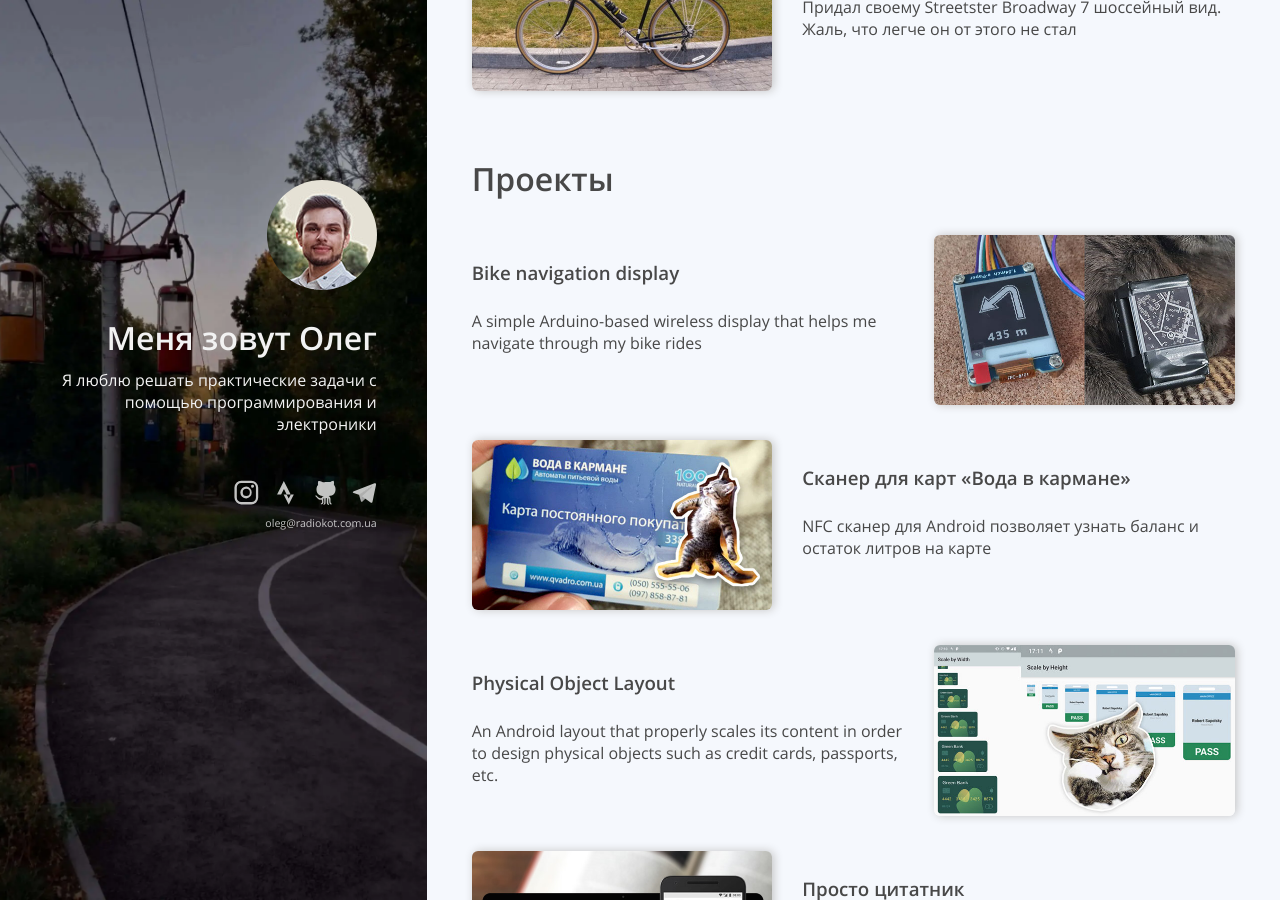
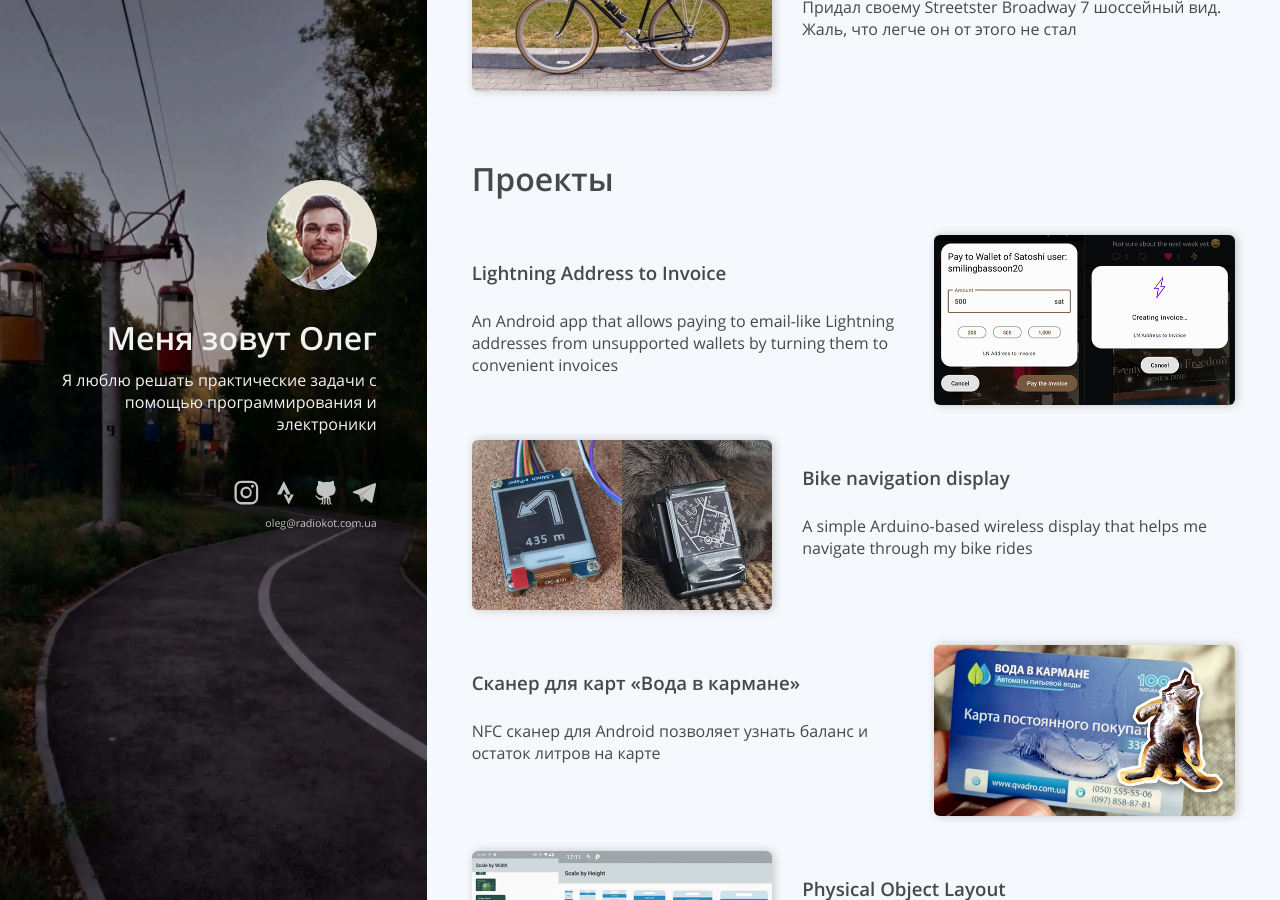
Before and after one commit to Radiokot/website, a Jekyll site: the page built from index.html, in a window 1280 px wide and 900 px high, scrolled down 1367 px. Built offline with Jekyll 4.4.1, drawn with Linux system fonts in a browser that asks for light colours.

Commit message:
Add Lightning Address to Invoice

```diff
--- a/_config.yml
+++ b/_config.yml
@@ -9,6 +9,7 @@ collections:
     output: true
     permalink: /p/:title
     order:
+      - ln-addr-to-invoice.html
       - bike-nav-display.html
       - voda.html
       - physical-object-layout.html
--- /dev/null
+++ b/_projects/ln-addr-to-invoice.html
@@ -0,0 +1,39 @@
+---
+title: Lightning Address to Invoice
+description: An Android app that allows paying to email-like Lightning addresses from unsupported wallets by turning them to convenient invoices
+author: oleg_en
+background_color: "#212121"
+---
+<p>
+    <span itemprop="description">Some popular Bitcoin Lightning wallets, like Muun or Blue Wallet,
+        don't support email-like Lightning addresses. This app allows paying to such
+        addresses by turning them to convenient invoices.</span> For me, it is helpful
+        when zapping and tipping in Nostr.
+</p>
+<div class="video-container">
+    <iframe
+        src="https://www.youtube.com/embed/FMpSQ-l64Cw?color=white&modestbranding=1&rel=0"
+        frameborder="0"
+        allow="accelerometer; autoplay; encrypted-media; gyroscope; picture-in-picture"
+        allowfullscreen></iframe>
+</div>
+<p>To use the app, click on the Lightning address link (like tip or zap in
+    Nostr) and select "LN Address to Invoice" app. Follow the instructions and then
+    pay the invoice with your favorite wallet.</p>
+<p>The app doesn't add any extra fee to your payment.</p>
+<center>
+    <a
+        itemprop="downloadUrl"
+        class="button"
+        href="https://play.google.com/store/apps/details?id=ua.com.radiokot.lnaddr2invoice"
+        target="_blank">Download from Google Play</a>
+    <a
+        class="button"
+        href="https://github.com/Radiokot/ln-addr-to-invoice"
+        target="_blank">Code on GitHub</a>
+    <br/<br/>
+    <a
+        class="button"
+        href="lightning:oleg@radiokot.com.ua">{% include emoji.html name = 'lightning' actual = '⚡' %} Send me a tip</a>
+</center>
+<br/><br/><br/>
```
Also changed, not shown: assets/img/emoji/lightning.svg (added), assets/img/projects/ln-addr-to-invoice/bg.png (added), assets/img/projects/ln-addr-to-invoice/footer.png (added), assets/img/projects/ln-addr-to-invoice/thumbnail.jpg (added).
